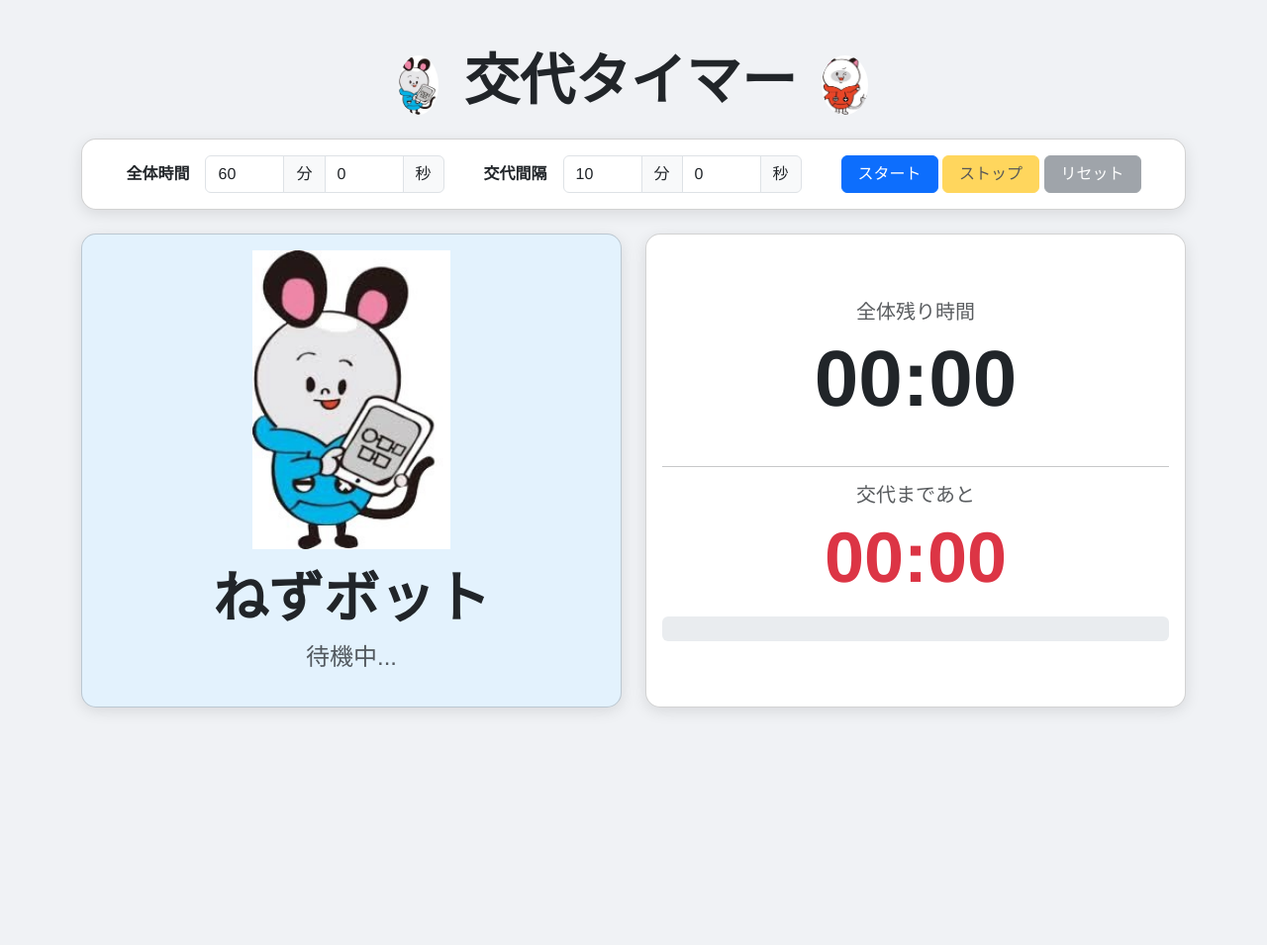
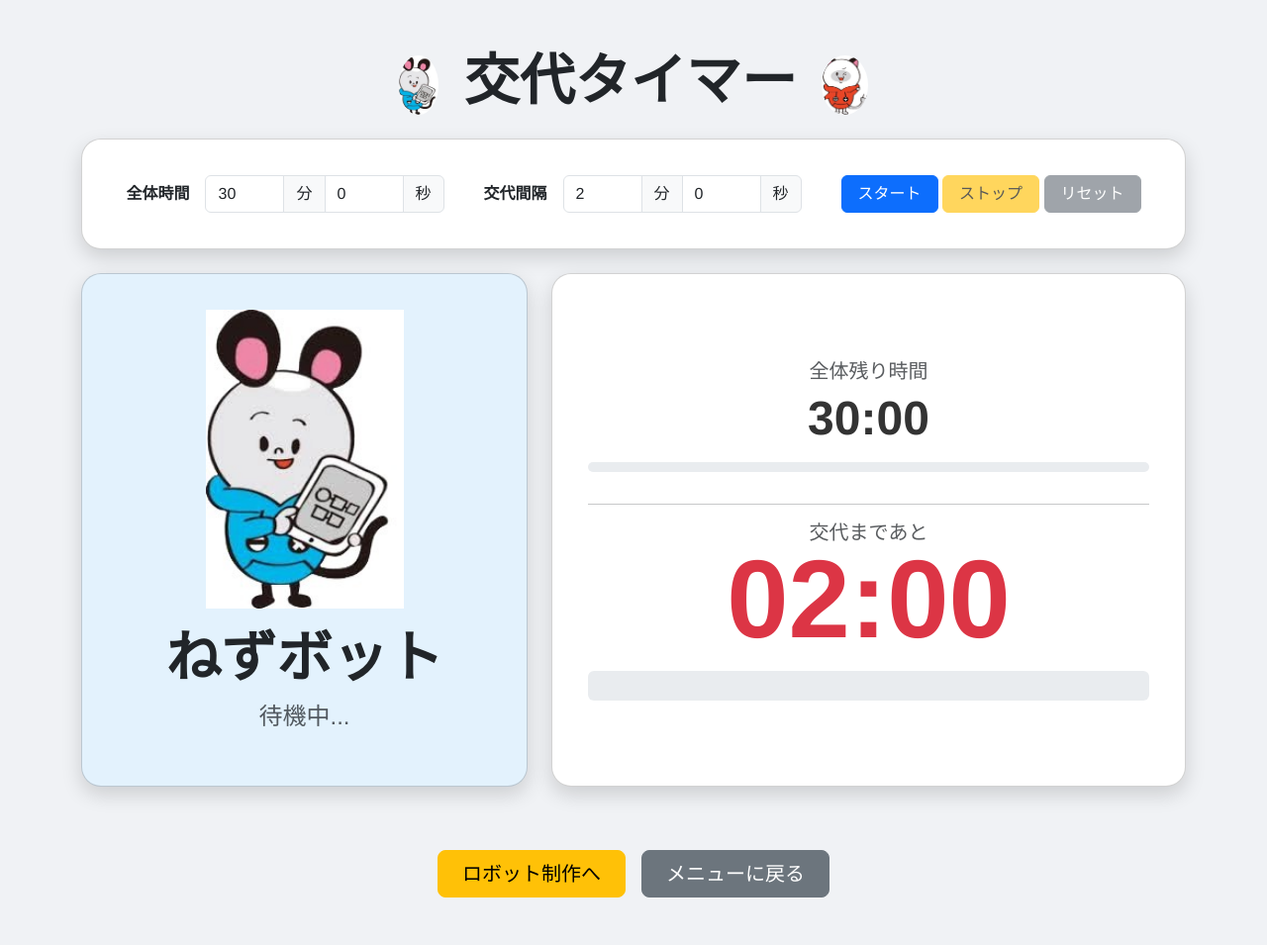
Before and after one commit to 07KazumaAoyama29/mainPage, a Django app: page /robodonetimer/pair/ in a window 1280 px wide. Shown: the whole page at 99% size. Before the commit the page ends 719 px from the top, so only its background shows below. Run offline with Django 5.2, Linux system fonts and the light colour scheme; parts of the project's set-up code (start-up, migrations or seed data) failed here and were passed over.

Commit message:
update robodone's timer

```diff
--- a/robodone_timer/templates/robodone_timer/index.html
+++ b/robodone_timer/templates/robodone_timer/index.html
@@ -12,22 +12,33 @@
             font-family: "Helvetica Neue", Arial, sans-serif;
         }
         .timer-card {
-            border-radius: 15px;
-            box-shadow: 0 4px 15px rgba(0,0,0,0.1);
+            border-radius: 20px;
+            box-shadow: 0 8px 20px rgba(0,0,0,0.15);
+            background-color: white;
+            padding: 20px;
         }
-        /* メイン表示用の画像サイズ */
         .char-img {
             width: 200px;
             height: auto;
             object-fit: contain;
         }
-        /* タイトル左右のミニ画像用スタイル */
         .title-icon {
-            height: 60px; /* タイトル文字の大きさに合わせる */
+            height: 60px;
             width: auto;
-            vertical-align: middle; /* 文字の高さと揃える */
-            margin: 0 10px; /* 文字との間隔 */
-            border-radius: 50%; /* お好みで少し丸くする */
+            vertical-align: middle;
+            margin: 0 10px;
+            border-radius: 50%;
+        }
+        .turn-display {
+            font-size: 7rem;
+            font-weight: bold;
+            line-height: 1;
+            color: #dc3545;
+        }
+        .total-display {
+            font-size: 3rem;
+            font-weight: bold;
+            color: #333;
         }
     </style>
 </head>
@@ -39,6 +50,7 @@
             交代タイマー
             <img src="{% static 'robodone_timer/images/robonyan.jpg' %}" alt="ロボにゃん" class="title-icon">
         </h1>
+
         <div class="card mb-4 timer-card">
             <div class="card-body">
                 <form onsubmit="return false;">
@@ -49,9 +61,9 @@
                         </div>
                         <div class="col-auto">
                             <div class="input-group">
-                                <input type="number" id="totalMin" class="form-control" value="60" min="0" style="width: 80px;">
+                                <input type="number" id="totalMin" class="form-control" value="30" min="0" style="width: 80px;" oninput="updateFromInput()">
                                 <span class="input-group-text">分</span>
-                                <input type="number" id="totalSec" class="form-control" value="0" min="0" max="59" style="width: 80px;">
+                                <input type="number" id="totalSec" class="form-control" value="0" min="0" max="59" style="width: 80px;" oninput="updateFromInput()">
                                 <span class="input-group-text">秒</span>
                             </div>
                         </div>
@@ -63,9 +75,9 @@
                         </div>
                         <div class="col-auto">
                             <div class="input-group">
-                                <input type="number" id="turnMin" class="form-control" value="10" min="0" style="width: 80px;">
+                                <input type="number" id="turnMin" class="form-control" value="2" min="0" style="width: 80px;" oninput="updateFromInput()">
                                 <span class="input-group-text">分</span>
-                                <input type="number" id="turnSec" class="form-control" value="0" min="0" max="59" style="width: 80px;">
+                                <input type="number" id="turnSec" class="form-control" value="0" min="0" max="59" style="width: 80px;" oninput="updateFromInput()">
                                 <span class="input-group-text">秒</span>
                             </div>
                         </div>
@@ -81,7 +93,7 @@
         </div>
 
         <div class="row">
-            <div class="col-md-6 mb-3">
+            <div class="col-md-5 mb-3">
                 <div class="card h-100 text-center timer-card" id="charCard" style="background-color: #e3f2fd; transition: background-color 0.5s;">
                     <div class="card-body d-flex flex-column justify-content-center align-items-center" style="min-height: 300px;">
                         <div id="charIcon" style="min-height: 200px; display: flex; align-items: center;"></div>
@@ -91,24 +103,40 @@
                 </div>
             </div>
 
-            <div class="col-md-6 mb-3">
+            <div class="col-md-7 mb-3">
                 <div class="card h-100 timer-card">
                     <div class="card-body d-flex flex-column justify-content-center text-center">
 
-                        <h5 class="text-muted">全体残り時間</h5>
-                        <div class="display-1 fw-bold mb-4" id="totalCountdown">00:00</div>
+                        <div class="mb-3">
+                            <h5 class="text-muted mb-0">全体残り時間</h5>
+                            <div class="total-display" id="totalCountdown">30:00</div>
+                            <div class="progress mt-2" style="height: 10px;">
+                                <div id="totalProgress" class="progress-bar bg-success" role="progressbar" style="width: 0%"></div>
+                            </div>
+                        </div>
 
                         <hr>
 
-                        <h5 class="text-muted">交代まであと</h5>
-                        <div class="display-2 fw-bold text-danger" id="turnCountdown">00:00</div>
+                        <div>
+                            <h5 class="text-muted mb-0">交代まであと</h5>
+                            <div class="turn-display" id="turnCountdown">2:00</div>
+                        </div>
 
-                        <div class="progress mt-3" style="height: 25px;">
+                        <div class="progress mt-3" style="height: 30px;">
                             <div id="turnProgress" class="progress-bar progress-bar-striped progress-bar-animated" role="progressbar" style="width: 0%"></div>
                         </div>
                     </div>
                 </div>
             </div>
+        </div>
+
+        <div class="d-flex justify-content-center gap-3 mt-5">
+            <a href="{% url 'robot_timer:build_timer' %}" class="btn btn-warning btn-lg px-4">
+                ロボット制作へ
+            </a>
+            <a href="{% url 'robot_timer:menu' %}" class="btn btn-secondary btn-lg px-4">
+                メニューに戻る
+            </a>
         </div>
     </div>
 
@@ -118,6 +146,7 @@
         let turnSecondsLeft = 0;
         let currentTurnIndex = 0;
         let turnDurationSec = 0;
+        let totalDurationSec = 0;
         let isPaused = false;
 
         const charConfig = [
@@ -139,7 +168,22 @@
 
         window.onload = function() {
             updateCharacter();
+            updateFromInput();
         };
+
+        function updateFromInput() {
+            if (intervalId || isPaused) return;
+
+            const tMin = parseInt(document.getElementById('totalMin').value) || 0;
+            const tSec = parseInt(document.getElementById('totalSec').value) || 0;
+            const uMin = parseInt(document.getElementById('turnMin').value) || 0;
+            const uSec = parseInt(document.getElementById('turnSec').value) || 0;
+
+            document.getElementById('totalCountdown').innerText =
+                `${String(tMin).padStart(2, '0')}:${String(tSec).padStart(2, '0')}`;
+            document.getElementById('turnCountdown').innerText =
+                `${String(uMin).padStart(2, '0')}:${String(uSec).padStart(2, '0')}`;
+        }
 
         function startTimer() {
             if (intervalId) return;
@@ -150,14 +194,14 @@
                 const turnMin = parseInt(document.getElementById('turnMin').value) || 0;
                 const turnSec = parseInt(document.getElementById('turnSec').value) || 0;
 
-                const totalDuration = (totalMin * 60) + totalSec;
+                totalDurationSec = (totalMin * 60) + totalSec;
                 turnDurationSec = (turnMin * 60) + turnSec;
 
-                if (totalDuration <= 0 || turnDurationSec <= 0) {
+                if (totalDurationSec <= 0 || turnDurationSec <= 0) {
                     return alert("有効な時間を入力してください");
                 }
 
-                totalSecondsLeft = totalDuration;
+                totalSecondsLeft = totalDurationSec;
                 turnSecondsLeft = turnDurationSec;
                 currentTurnIndex = 0;
                 updateCharacter();
@@ -218,9 +262,11 @@
             document.getElementById('stopBtn').disabled = true;
             document.getElementById('resetBtn').disabled = true;
 
-            document.getElementById('totalCountdown').innerText = "00:00";
-            document.getElementById('turnCountdown').innerText = "00:00";
+            updateFromInput();
+
+            // プログレスバーのリセット
             document.getElementById('turnProgress').style.width = "0%";
+            document.getElementById('totalProgress').style.width = "0%"; // ここもリセット
             document.getElementById('turnStatus').innerText = "待機中...";
 
             updateCharacter();
@@ -254,9 +300,16 @@
             document.getElementById('turnCountdown').innerText =
                 `${String(turnM).padStart(2, '0')}:${String(turnS).padStart(2, '0')}`;
 
+            // 交代バーの更新
             if (turnDurationSec > 0) {
                 const percentage = ((turnDurationSec - turnSecondsLeft) / turnDurationSec) * 100;
                 document.getElementById('turnProgress').style.width = `${percentage}%`;
+            }
+
+            // ▼▼▼ 全体バーの更新処理を追加 ▼▼▼
+            if (totalDurationSec > 0) {
+                const totalPercent = ((totalDurationSec - totalSecondsLeft) / totalDurationSec) * 100;
+                document.getElementById('totalProgress').style.width = `${totalPercent}%`;
             }
         }
 
```
Also changed, not shown: robodone_timer/templates/robodone_timer/build_timer.html (+24 -17 lines).
